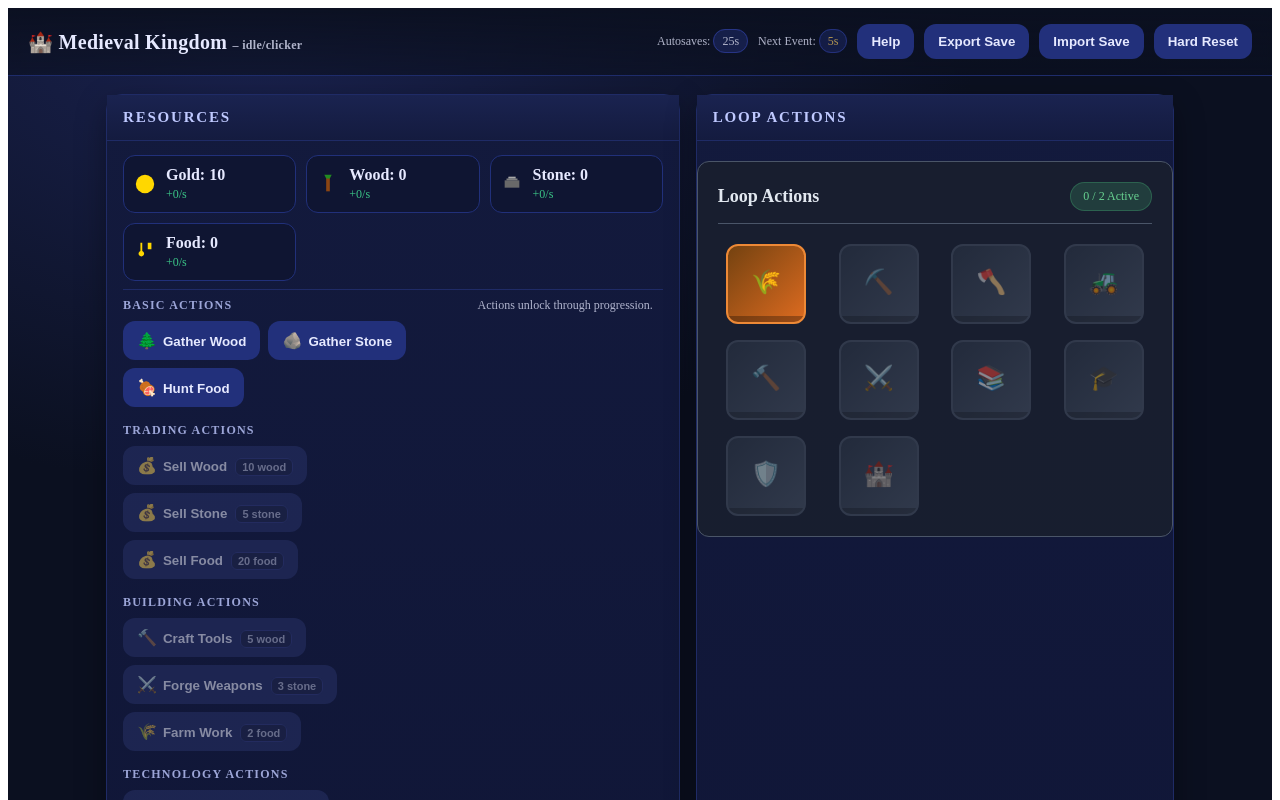
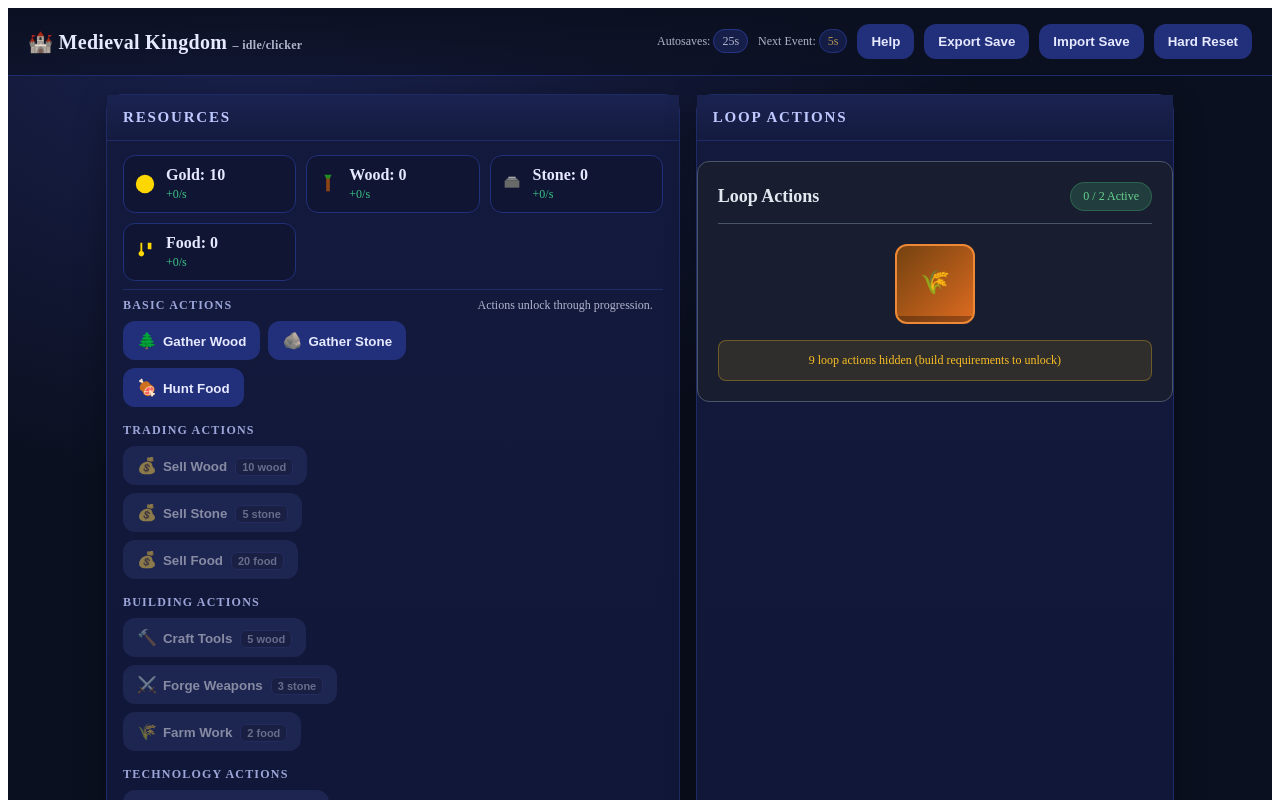
Before and after one commit to AzureXX/the-kingdom, a Next.js app: page / in a window 1280 px wide. Shown: the top 800 px of the page. Built offline with nearby package versions, Linux system fonts and the light colour scheme.

Commit message:
hide locked

```diff
--- a/src/components/game/LoopActionButton.module.scss
+++ b/src/components/game/LoopActionButton.module.scss
@@ -55,6 +55,18 @@
     &:hover {
       transform: none;
       box-shadow: none;
+    }
+  }
+
+  &.preview {
+    opacity: 0.7;
+    border-color: #fbbf24;
+    background: linear-gradient(135deg, #78350f 0%, #92400e 100%);
+
+    &:hover {
+      border-color: #fcd34d;
+      transform: translateY(-2px);
+      box-shadow: 0 8px 25px rgba(0, 0, 0, 0.3);
     }
   }
 }
--- a/src/components/game/LoopActionButton.tsx
+++ b/src/components/game/LoopActionButton.tsx
@@ -101,6 +101,11 @@ export function LoopActionButton({
             Progress saved: {currentPoints.toFixed(0)} / {progress.pointsRequired.toFixed(0)}
           </div>
         )}
+        {isDisabled && actionDef.showWhenLocked && (
+          <div style={{ fontSize: '10px', marginTop: '4px', color: '#fbbf24' }}>
+            Preview mode - build requirements to unlock
+          </div>
+        )}
       </div>
     </div>
   );
@@ -114,10 +119,10 @@ export function LoopActionButton({
       onMouseLeave={handleMouseLeave}
     >
       <button
-        className={`${styles.button} ${isActive ? styles.active : ''} ${!isActive && !isDisabled ? styles.paused : ''} ${isDisabled ? styles.disabled : ''}`}
+        className={`${styles.button} ${isActive ? styles.active : ''} ${!isActive && !isDisabled ? styles.paused : ''} ${isDisabled ? (actionDef.showWhenLocked ? styles.preview : styles.disabled) : ''}`}
         onClick={handleClick}
         disabled={isDisabled}
-        title={isActive ? `Pause ${actionDef.name}` : isDisabled ? `Locked: ${actionDef.name}` : `Start/Resume ${actionDef.name}`}
+        title={isActive ? `Pause ${actionDef.name}` : isDisabled ? `Locked: ${actionDef.name} - Build requirements to unlock` : `Start/Resume ${actionDef.name}`}
       >
         <div className={styles.icon}>{actionDef.icon}</div>
         <div className={styles.progressBar}>
--- a/src/components/game/LoopActionList.module.scss
+++ b/src/components/game/LoopActionList.module.scss
@@ -51,6 +51,17 @@
   text-align: center;
 }
 
+.hiddenInfo {
+  margin-top: 16px;
+  padding: 12px;
+  background: rgba(251, 191, 36, 0.1);
+  color: #fbbf24;
+  border: 1px solid rgba(251, 191, 36, 0.3);
+  border-radius: 8px;
+  font-size: 12px;
+  text-align: center;
+}
+
 /* Responsive adjustments */
 @media (max-width: 768px) {
   .container {
--- a/src/components/game/LoopActionList.tsx
+++ b/src/components/game/LoopActionList.tsx
@@ -34,6 +34,25 @@ export function LoopActionList({ gameState, onToggleLoopAction }: LoopActionList
     return canStartLoopAction(gameState, actionKey);
   };
 
+  const shouldShowAction = (actionKey: LoopActionKey): boolean => {
+    const actionDef = LOOP_ACTIONS[actionKey];
+    if (!actionDef) return false;
+
+    // Always show if the action is currently active
+    const existingState = gameState.loopActions.find(la => la.actionKey === actionKey);
+    if (existingState && existingState.isActive) return true;
+
+    // If showWhenLocked is true, always show the action
+    if (actionDef.showWhenLocked) return true;
+
+    // If showWhenLocked is false or undefined, only show if requirements are met
+    return canStartAction(actionKey);
+  };
+
+  const visibleActions = Object.entries(LOOP_ACTIONS).filter(([actionKey]) =>
+    shouldShowAction(actionKey as LoopActionKey)
+  );
+  const hiddenActions = Object.entries(LOOP_ACTIONS).length - visibleActions.length;
   const activeCount = gameState.loopActions.filter(la => la.isActive).length;
   const maxConcurrent = gameState.loopSettings.maxConcurrentActions;
 
@@ -47,7 +66,7 @@ export function LoopActionList({ gameState, onToggleLoopAction }: LoopActionList
       </div>
 
       <div className={styles.grid}>
-        {Object.entries(LOOP_ACTIONS).map(([actionKey]) => {
+        {visibleActions.map(([actionKey]) => {
           const state = getLoopActionState(actionKey as LoopActionKey);
           const canStart = canStartAction(actionKey as LoopActionKey);
 
@@ -65,6 +84,12 @@ export function LoopActionList({ gameState, onToggleLoopAction }: LoopActionList
         })}
       </div>
 
+      {hiddenActions > 0 && (
+        <div className={styles.hiddenInfo}>
+          {hiddenActions} loop action{hiddenActions !== 1 ? 's' : ''} hidden (build requirements to unlock)
+        </div>
+      )}
+
       {activeCount >= maxConcurrent && (
         <div className={styles.warning}>
           Maximum concurrent loop actions reached. Start a new action to pause the oldest one.
--- a/src/lib/game/config/loopActions.ts
+++ b/src/lib/game/config/loopActions.ts
@@ -10,6 +10,7 @@ export const LOOP_ACTIONS: Record<string, LoopActionDef> = {
     unlockConditions: [], // No unlock conditions - available from start
     loopPointsRequired: 1000,
     loopCategory: 'gathering',
+    showWhenLocked: true,
   },
 
   continuousMining: {
@@ -21,6 +22,7 @@ export const LOOP_ACTIONS: Record<string, LoopActionDef> = {
     unlockConditions: [{ type: 'building', key: 'quarry', value: 1 }],
     loopPointsRequired: 1000,
     loopCategory: 'gathering',
+    showWhenLocked: false,
   },
 
   continuousLogging: {
@@ -32,6 +34,7 @@ export const LOOP_ACTIONS: Record<string, LoopActionDef> = {
     unlockConditions: [{ type: 'building', key: 'woodcutter', value: 1 }],
     loopPointsRequired: 800,
     loopCategory: 'gathering',
+    showWhenLocked: false,
   },
 
   continuousFarming: {
@@ -43,6 +46,7 @@ export const LOOP_ACTIONS: Record<string, LoopActionDef> = {
     unlockConditions: [{ type: 'building', key: 'farm', value: 1 }],
     loopPointsRequired: 1200,
     loopCategory: 'gathering',
+    showWhenLocked: false,
   },
 
   massToolProduction: {
@@ -54,6 +58,7 @@ export const LOOP_ACTIONS: Record<string, LoopActionDef> = {
     unlockConditions: [{ type: 'building', key: 'blacksmith', value: 1 }],
     loopPointsRequired: 1500,
     loopCategory: 'crafting',
+    showWhenLocked: false,
   },
 
   weaponForging: {
@@ -65,6 +70,7 @@ export const LOOP_ACTIONS: Record<string, LoopActionDef> = {
     unlockConditions: [{ type: 'building', key: 'blacksmith', value: 1 }],
     loopPointsRequired: 2000,
     loopCategory: 'crafting',
+    showWhenLocked: false,
   },
 
   ongoingResearch: {
@@ -76,6 +82,7 @@ export const LOOP_ACTIONS: Record<string, LoopActionDef> = {
     unlockConditions: [{ type: 'building', key: 'library', value: 1 }],
     loopPointsRequired: 3000,
     loopCategory: 'research',
+    showWhenLocked: false,
   },
 
   advancedStudies: {
@@ -87,6 +94,7 @@ export const LOOP_ACTIONS: Record<string, LoopActionDef> = {
     unlockConditions: [{ type: 'building', key: 'university', value: 1 }],
     loopPointsRequired: 5000,
     loopCategory: 'research',
+    showWhenLocked: false,
   },
 
   trainingSoldiers: {
@@ -98,6 +106,7 @@ export const LOOP_ACTIONS: Record<string, LoopActionDef> = {
     unlockConditions: [{ type: 'building', key: 'castle', value: 1 }],
     loopPointsRequired: 2500,
     loopCategory: 'military',
+    showWhenLocked: false,
   },
 
   fortification: {
@@ -109,6 +118,7 @@ export const LOOP_ACTIONS: Record<string, LoopActionDef> = {
     unlockConditions: [{ type: 'building', key: 'castle', value: 1 }],
     loopPointsRequired: 4000,
     loopCategory: 'military',
+    showWhenLocked: false,
   },
 };
 
--- a/src/lib/game/types/loopActions.ts
+++ b/src/lib/game/types/loopActions.ts
@@ -24,6 +24,7 @@ export interface LoopActionDef {
   unlockConditions: ActionUnlockCondition[];
   loopPointsRequired: number;
   loopCategory: LoopActionCategory;
+  showWhenLocked?: boolean;
 }
 
 export interface LoopActionState {
```
